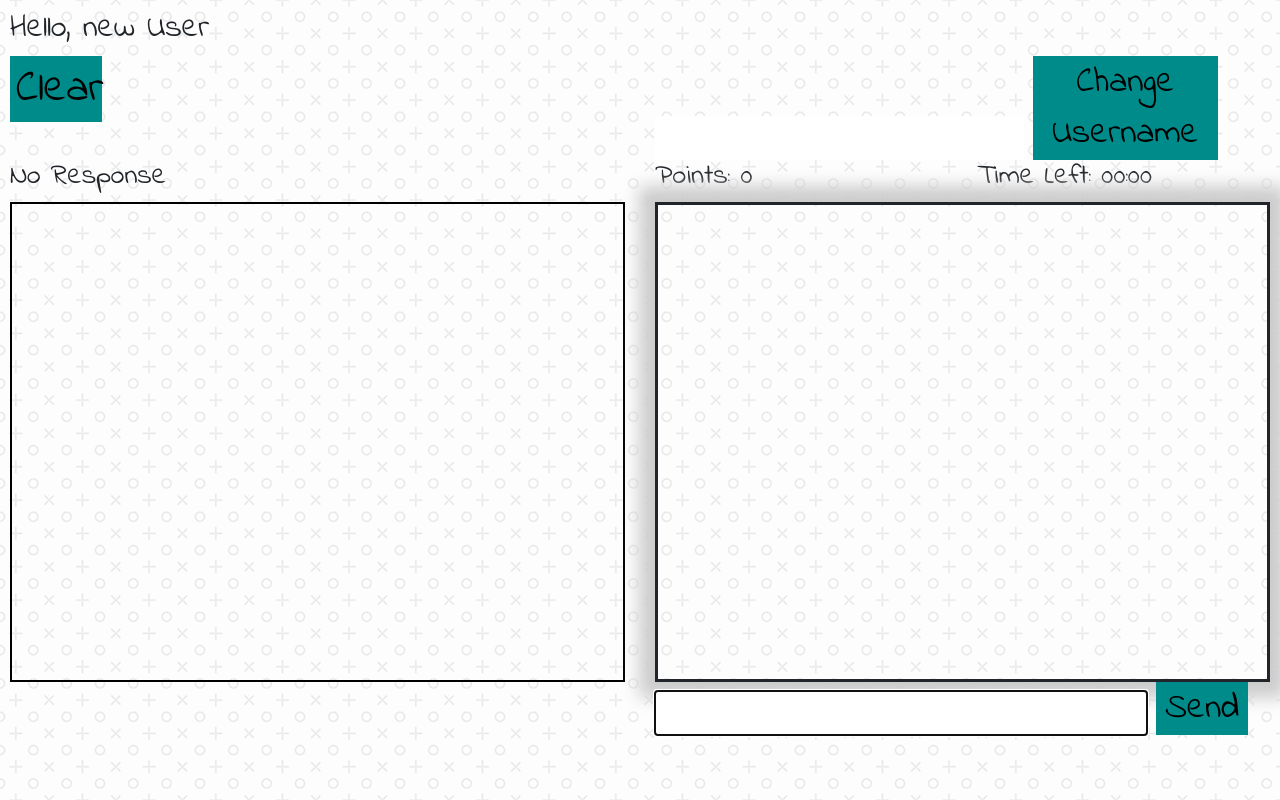
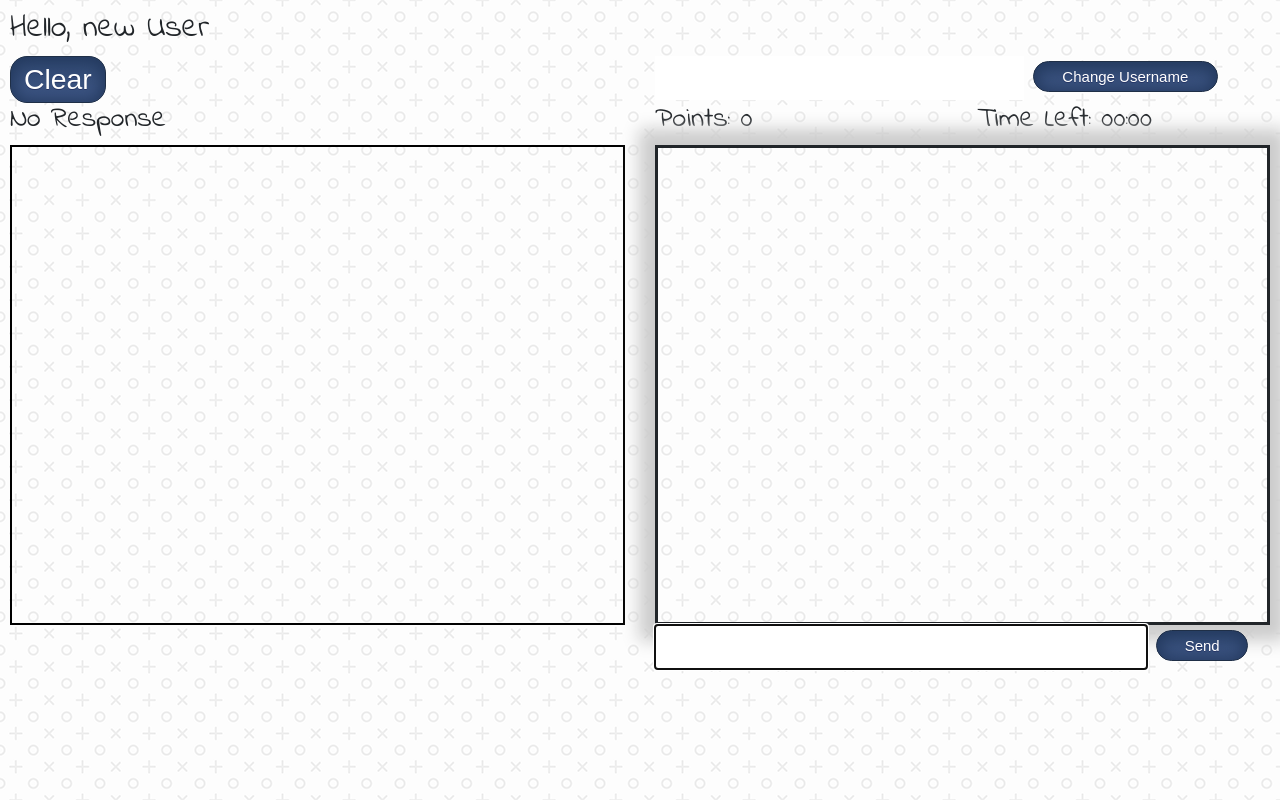
Before and after one commit to firewall2142/guessthis, a website: page index.html in a window 1280 px wide. Drawn offline with nearby package versions, Linux system fonts and the light colour scheme; no server answers.

Commit message:
before fixing aesthetics1

```diff
--- a/index.html
+++ b/index.html
@@ -38,7 +38,6 @@
 		.chatbox form input { width: 80%; }
 		.chatbox form button { align-self: right;}
 		form button { width: 15%; }
-		button { width: 15%; border: none; background: darkcyan; font-size-adjust: 0.8;}
 		.chatbox .messages { border: solid; height: 100%; overflow: scroll;}
 		.correct { color: green; }
 		.user {font-weight: bold; color: black;}
@@ -51,7 +50,29 @@
 			border: 2px solid black;
 			width: 100%;
 		}
-
+		button {
+			box-shadow:inset 0px 0px 15px 3px #23395e;
+			background:linear-gradient(to bottom, #2e466e 5%, #415989 100%);
+			background-color:#2e466e;
+			border-radius:17px;
+			border:1px solid #1f2f47;
+			display:inline-block;
+			cursor:pointer;
+			color:#ffffff;
+			font-family:Arial;
+			font-size:15px;
+			padding:6px 13px;
+			text-decoration:none;
+			text-shadow:0px 1px 0px #263666;
+		}
+		button:hover {
+			background:linear-gradient(to bottom, #415989 5%, #2e466e 100%);
+			background-color:#415989;
+		}
+		button:active {
+			position:relative;
+			top:1px;
+		}
 
 	</style>
 	<script src="main.js"></script>
```
